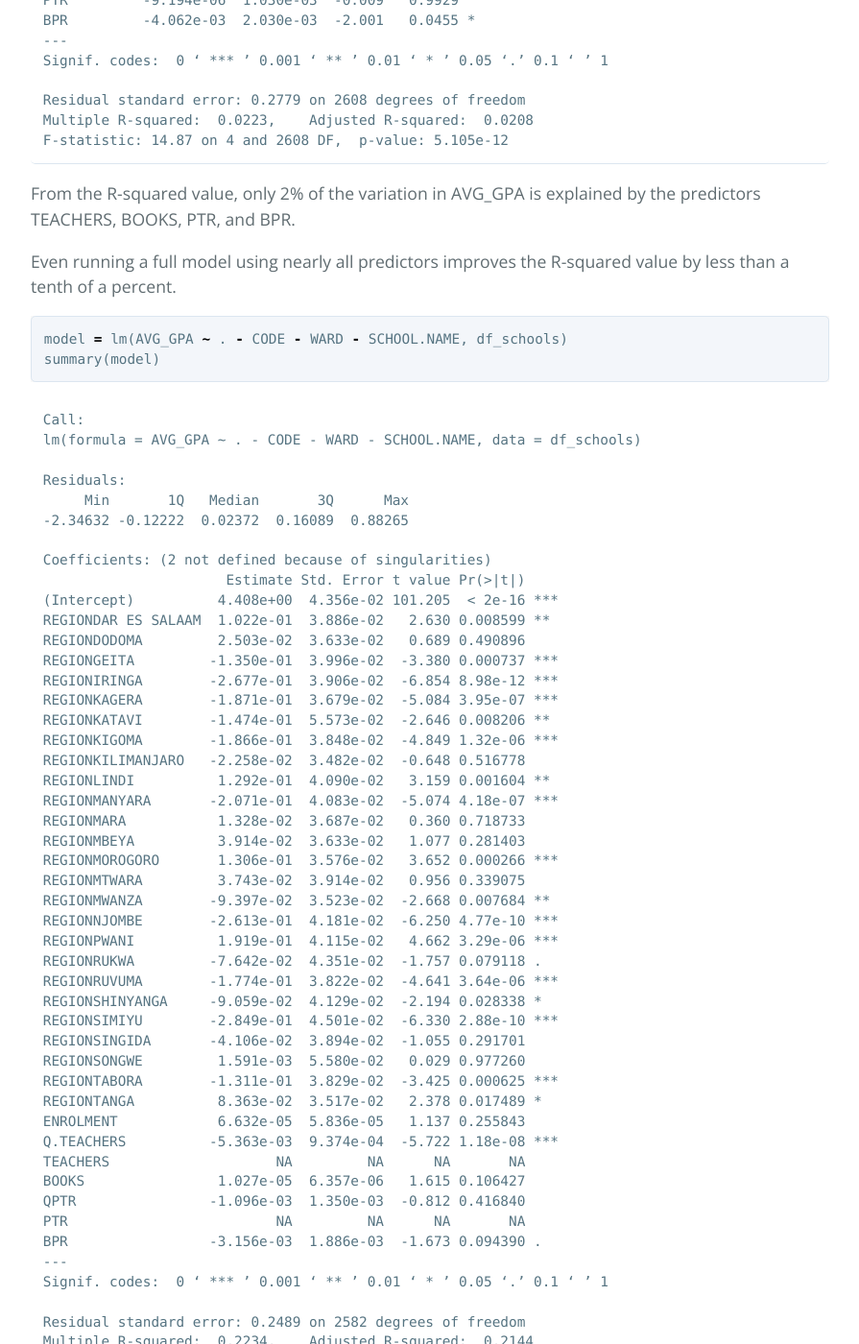
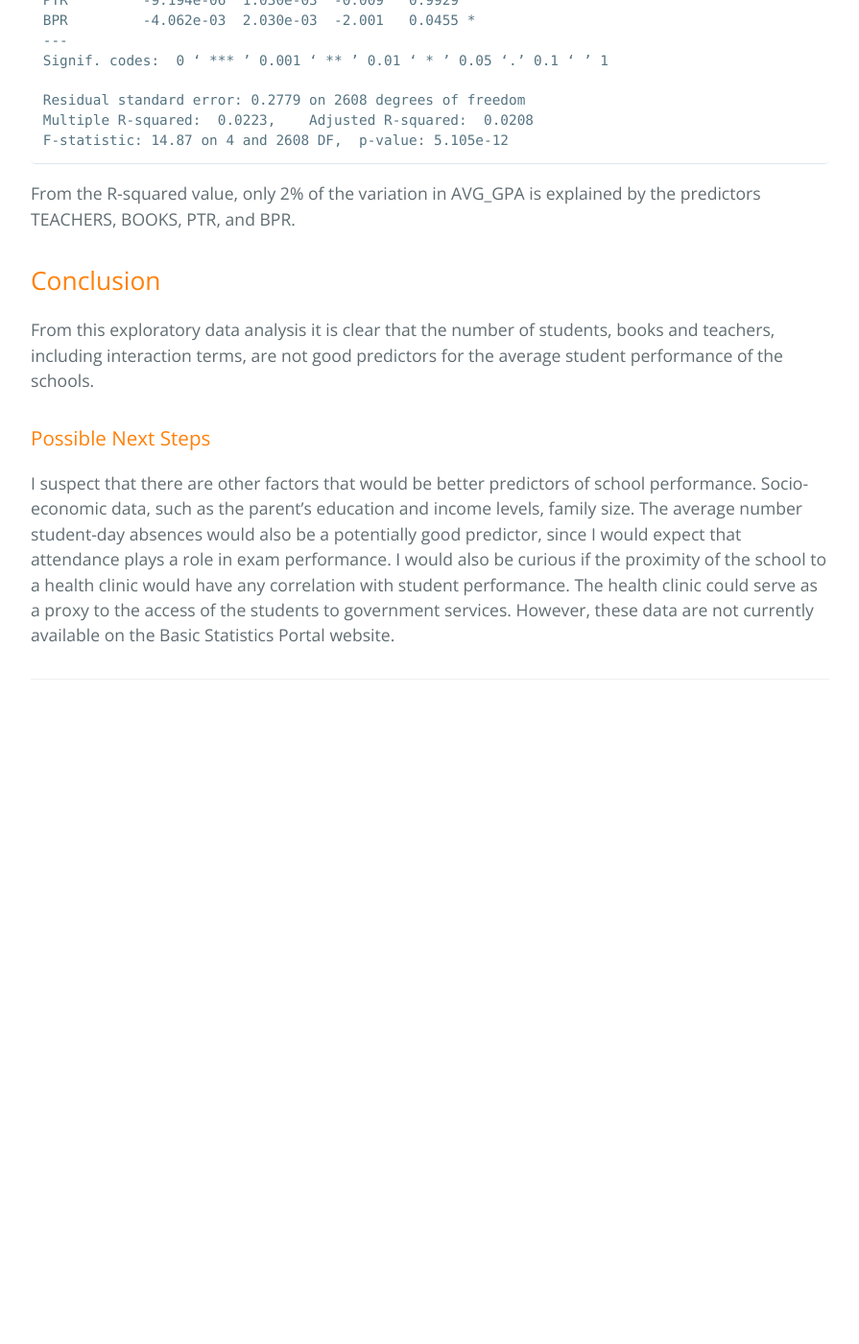
Before and after one commit to jmtritch/jmtritch.github.io, a Jekyll site: the page built from eda/tz_stdnt_tchr_bks/index.md, in a window 1280 px wide and 1400 px high, scrolled down 13979 px. Shown: the whole window at 96% size, without its empty margins (192-1087 px from the left). Built offline with Jekyll 4.4.1, drawn with Linux system fonts in a browser that asks for light colours; our own code applies the rules of GitHub Pages for plain Markdown files; after the commit the page ends 14751 px from its top, so only the background shows below that; some of the changed text lies outside the part shown.

Commit message:
Update index.md
Removed full model that included all regions

`````diff
--- a/eda/tz_stdnt_tchr_bks/index.md
+++ b/eda/tz_stdnt_tchr_bks/index.md
@@ -523,65 +523,6 @@ F-statistic: 14.87 on 4 and 2608 DF,  p-value: 5.105e-12
 
 From the R-squared value, only 2% of the variation in AVG_GPA is explained by the predictors TEACHERS, BOOKS, PTR, and BPR.
 
-Even running a full model using nearly all predictors improves the R-squared value by less than a tenth of a percent.
-
-```R
-model = lm(AVG_GPA ~ . - CODE - WARD - SCHOOL.NAME, df_schools)
-summary(model)
-````
-<div class="output">
-<pre>
-Call:
-lm(formula = AVG_GPA ~ . - CODE - WARD - SCHOOL.NAME, data = df_schools)
-
-Residuals:
-     Min       1Q   Median       3Q      Max
--2.34632 -0.12222  0.02372  0.16089  0.88265
-
-Coefficients: (2 not defined because of singularities)
-                      Estimate Std. Error t value Pr(>|t|)
-(Intercept)          4.408e+00  4.356e-02 101.205  < 2e-16 ***
-REGIONDAR ES SALAAM  1.022e-01  3.886e-02   2.630 0.008599 **
-REGIONDODOMA         2.503e-02  3.633e-02   0.689 0.490896
-REGIONGEITA         -1.350e-01  3.996e-02  -3.380 0.000737 ***
-REGIONIRINGA        -2.677e-01  3.906e-02  -6.854 8.98e-12 ***
-REGIONKAGERA        -1.871e-01  3.679e-02  -5.084 3.95e-07 ***
-REGIONKATAVI        -1.474e-01  5.573e-02  -2.646 0.008206 **
-REGIONKIGOMA        -1.866e-01  3.848e-02  -4.849 1.32e-06 ***
-REGIONKILIMANJARO   -2.258e-02  3.482e-02  -0.648 0.516778
-REGIONLINDI          1.292e-01  4.090e-02   3.159 0.001604 **
-REGIONMANYARA       -2.071e-01  4.083e-02  -5.074 4.18e-07 ***
-REGIONMARA           1.328e-02  3.687e-02   0.360 0.718733
-REGIONMBEYA          3.914e-02  3.633e-02   1.077 0.281403
-REGIONMOROGORO       1.306e-01  3.576e-02   3.652 0.000266 ***
-REGIONMTWARA         3.743e-02  3.914e-02   0.956 0.339075
-REGIONMWANZA        -9.397e-02  3.523e-02  -2.668 0.007684 **
-REGIONNJOMBE        -2.613e-01  4.181e-02  -6.250 4.77e-10 ***
-REGIONPWANI          1.919e-01  4.115e-02   4.662 3.29e-06 ***
-REGIONRUKWA         -7.642e-02  4.351e-02  -1.757 0.079118 .
-REGIONRUVUMA        -1.774e-01  3.822e-02  -4.641 3.64e-06 ***
-REGIONSHINYANGA     -9.059e-02  4.129e-02  -2.194 0.028338 *
-REGIONSIMIYU        -2.849e-01  4.501e-02  -6.330 2.88e-10 ***
-REGIONSINGIDA       -4.106e-02  3.894e-02  -1.055 0.291701
-REGIONSONGWE         1.591e-03  5.580e-02   0.029 0.977260
-REGIONTABORA        -1.311e-01  3.829e-02  -3.425 0.000625 ***
-REGIONTANGA          8.363e-02  3.517e-02   2.378 0.017489 *
-ENROLMENT            6.632e-05  5.836e-05   1.137 0.255843
-Q.TEACHERS          -5.363e-03  9.374e-04  -5.722 1.18e-08 ***
-TEACHERS                    NA         NA      NA       NA
-BOOKS                1.027e-05  6.357e-06   1.615 0.106427
-QPTR                -1.096e-03  1.350e-03  -0.812 0.416840
-PTR                         NA         NA      NA       NA
-BPR                 -3.156e-03  1.886e-03  -1.673 0.094390 .
----
-Signif. codes:  0 ‘ *** ’ 0.001 ‘ ** ’ 0.01 ‘ * ’ 0.05 ‘.’ 0.1 ‘ ’ 1
-
-Residual standard error: 0.2489 on 2582 degrees of freedom
-Multiple R-squared:  0.2234,	Adjusted R-squared:  0.2144
-F-statistic: 24.76 on 30 and 2582 DF,  p-value: < 2.2e-16<
-</pre>
-</div>
-
 ## Conclusion
 
 From this exploratory data analysis it is clear that the number of students, books and teachers, including interaction terms, are not good predictors for the average student performance of the schools.
`````
